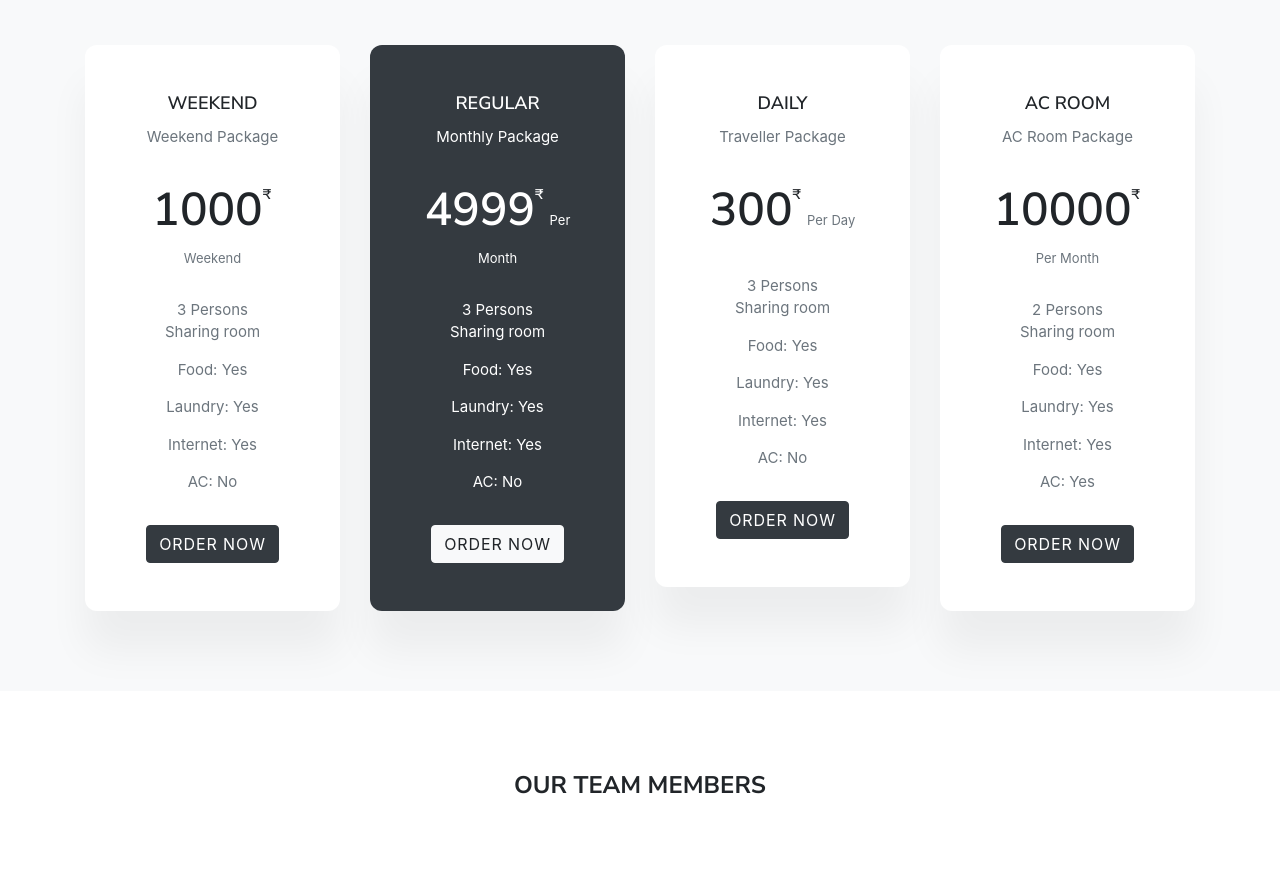
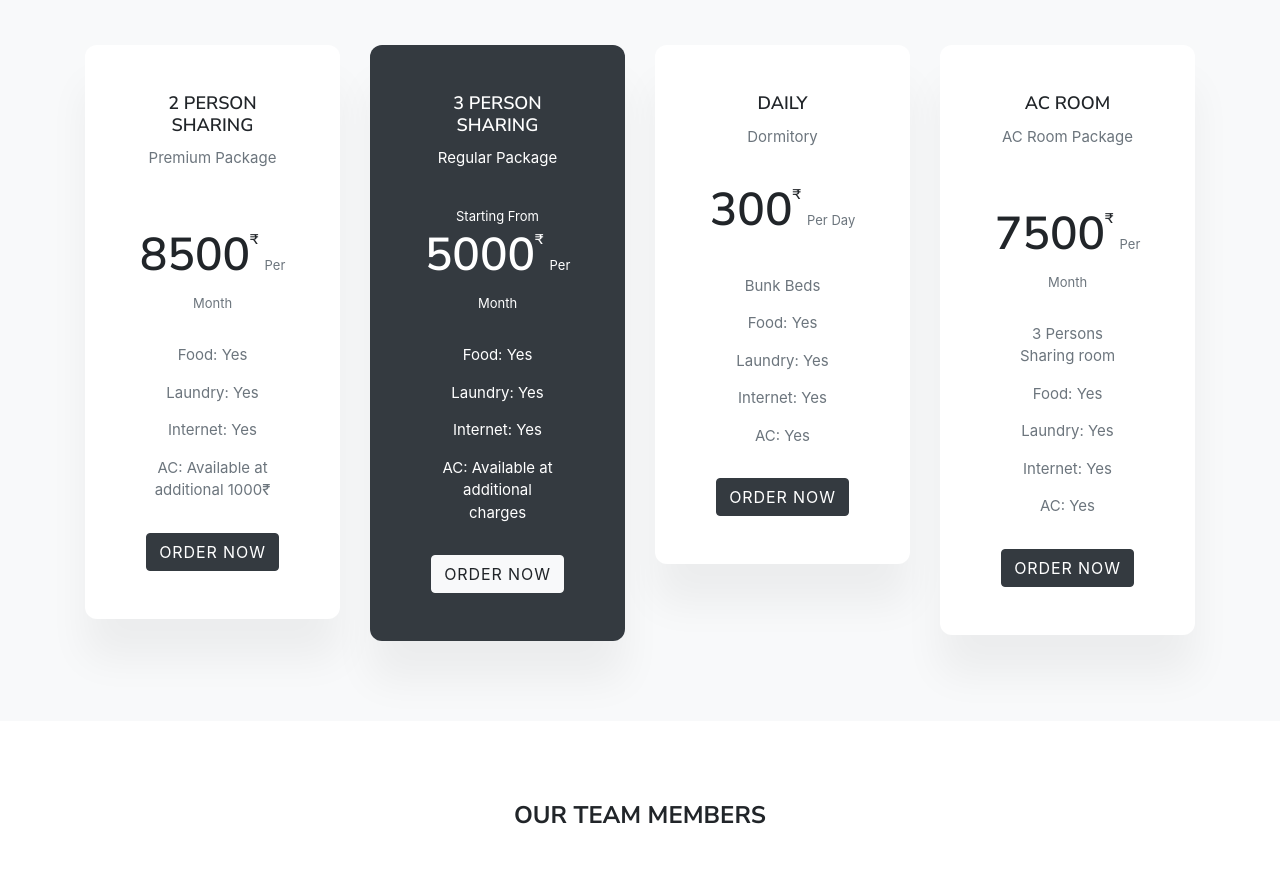
Before and after one commit to ashshamstech/ashshams.co.in, a website with bundled scripts: page basera-pg.html in a window 1280 px wide. Shown: the part 2602-3495 px from the top of the page. Built offline with nearby package versions, Linux system fonts and the light colour scheme; files whose address does not match are found by name.

Commit message:
Updated rate card for Basera PG

```diff
--- a/basera-pg.html
+++ b/basera-pg.html
@@ -77,7 +77,7 @@
                                             <div class="row">
                                                 <div class="col-lg-12">
                                                     <div class="text-center text-white">
-                                                        <h5 class="home-small-title text-uppercase text-white-50 mb-4">Juhapura</h5>
+                                                        <h5 class="home-small-title text-uppercase text-white-50 mb-4">Makarba</h5>
                                                         <h2 class="home-title mb-4">We love make things amazing and simple</h2>
                                                         <p class="home-desc text-white-50 mx-auto">Maecenas class semper class semper sollicitudin lectus lorem iaculis imperdiet aliquam vehicula tempor auctor curabitur pede aenean ornare.</p>
                                                         <!-- <div class="text-center pt-4">
@@ -100,7 +100,7 @@
                                             <div class="row">
                                                 <div class="col-lg-12">
                                                     <div class="text-center text-white">
-                                                        <h5 class="home-small-title text-uppercase text-white-50 mb-4">Sarkhej</h5>
+                                                        <h5 class="home-small-title text-uppercase text-white-50 mb-4">Amber Tower</h5>
                                                         <h2 class="home-title mb-4">We love make things amazing and simple</h2>
                                                         <p class="home-desc text-white-50 mx-auto">Maecenas class semper class semper sollicitudin lectus lorem iaculis imperdiet aliquam vehicula tempor auctor curabitur pede aenean ornare.</p>
                                                         <!-- <div class="text-center pt-4">
@@ -123,8 +123,8 @@
                                             <div class="row">
                                                 <div class="col-lg-12">
                                                     <div class="text-center text-white">
-                                                        <h5 class="home-small-title text-uppercase text-white-50 mb-4">Sonal</h5>
-                                                        <h2 class="home-title mb-4">We love make things amazing and simple</h2>
+                                                        <h5 class="home-small-title text-uppercase text-white-50 mb-4">Sarkhej</h5>
+                                                        <h2 class="home-title mb-4">Dormitory located near to S G Highway</h2>
                                                         <p class="home-desc text-white-50 mx-auto">Maecenas class semper class semper sollicitudin lectus lorem iaculis imperdiet aliquam vehicula tempor auctor curabitur pede aenean ornare.</p>
                                                         <!-- <div class="text-center pt-4">
                                                             <a href="#" class="btn btn-custom mr-2">Contact Us</a>
@@ -531,22 +531,23 @@
                         <div class="price bg-white mt-4 p-5">
                             <div class="item text-center">
                                 <div class="type pb-3">
-                                    <h4>Weekend</h4>
-                                    <p class="text-muted">Weekend Package</p>
+                                    <h4>2 Person Sharing</h4>
+                                    <p class="text-muted">Premium Package</p>
                                 </div>
 
                                 <div class="value">
-                                    <h3>1000<span>₹</span></h3>
-                                    <span class="per text-muted">Weekend</span>
+                                    <span class="per text-white">Starting From</span>
+                                    <h3>8500<span>₹</span></h3>
+                                    <span class="per text-muted">Per Month</span>
                                 </div>
 
                                 <div class="feature">
                                     <ul class="list-unstyled text-muted">
-                                        <li>3 Persons Sharing room</li>
+                                        <!--<li>3 Persons Sharing room</li>-->
                                         <li>Food: Yes</li>
                                         <li>Laundry: Yes</li>
                                         <li>Internet: Yes</li>
-                                        <li>AC: No</li>
+                                        <li>AC: Available at additional 1000₹</li>
                                     </ul>
                                 </div>
 
@@ -562,22 +563,23 @@
                             <div class="item text-center active text-white">
 
                                 <div class="type pb-3">
-                                    <h4>Regular</h4>
-                                    <p>Monthly Package</p>
+                                    <h4>3 Person Sharing</h4>
+                                    <p>Regular Package</p>
                                 </div>
 
                                 <div class="value">
-                                    <h3>4999<span>₹</span></h3>
+                                    <span class="per text-white">Starting From</span>
+                                    <h3>5000<span>₹</span></h3>
                                     <span class="per text-white">Per Month</span>
                                 </div>
 
                                 <div class="feature">
                                     <ul class="list-unstyled">
-                                        <li>3 Persons Sharing room</li>
+                                        <!--<li>3 Persons Sharing room</li>-->
                                         <li>Food: Yes</li>
                                         <li>Laundry: Yes</li>
                                         <li>Internet: Yes</li>
-                                        <li>AC: No</li>
+                                        <li>AC: Available at additional charges</li>
                                     </ul>
                                 </div>
 
@@ -593,7 +595,7 @@
                             <div class="item text-center">
                                 <div class="type pb-3">
                                     <h4>Daily</h4>
-                                    <p class="text-muted">Traveller Package</p>
+                                    <p class="text-muted">Dormitory</p>
                                 </div>
 
                                 <div class="value">
@@ -603,11 +605,11 @@
 
                                 <div class="feature">
                                     <ul class="list-unstyled text-muted">
-                                        <li>3 Persons Sharing room</li>
+                                        <li>Bunk Beds</li>
                                         <li>Food: Yes</li>
                                         <li>Laundry: Yes</li>
                                         <li>Internet: Yes</li>
-                                        <li>AC: No</li>
+                                        <li>AC: Yes</li>
                                     </ul>
                                 </div>
 
@@ -627,13 +629,14 @@
                                 </div>
 
                                 <div class="value">
-                                    <h3>10000<span>₹</span></h3>
+                                    <span class="per text-white">Starting From</span>
+                                    <h3>7500<span>₹</span></h3>
                                     <span class="per text-muted">Per Month</span>
                                 </div>
 
                                 <div class="feature">
                                     <ul class="list-unstyled text-muted">
-                                        <li>2 Persons Sharing room</li>
+                                        <li>3 Persons Sharing room</li>
                                         <li>Food: Yes</li>
                                         <li>Laundry: Yes</li>
                                         <li>Internet: Yes</li>
```
